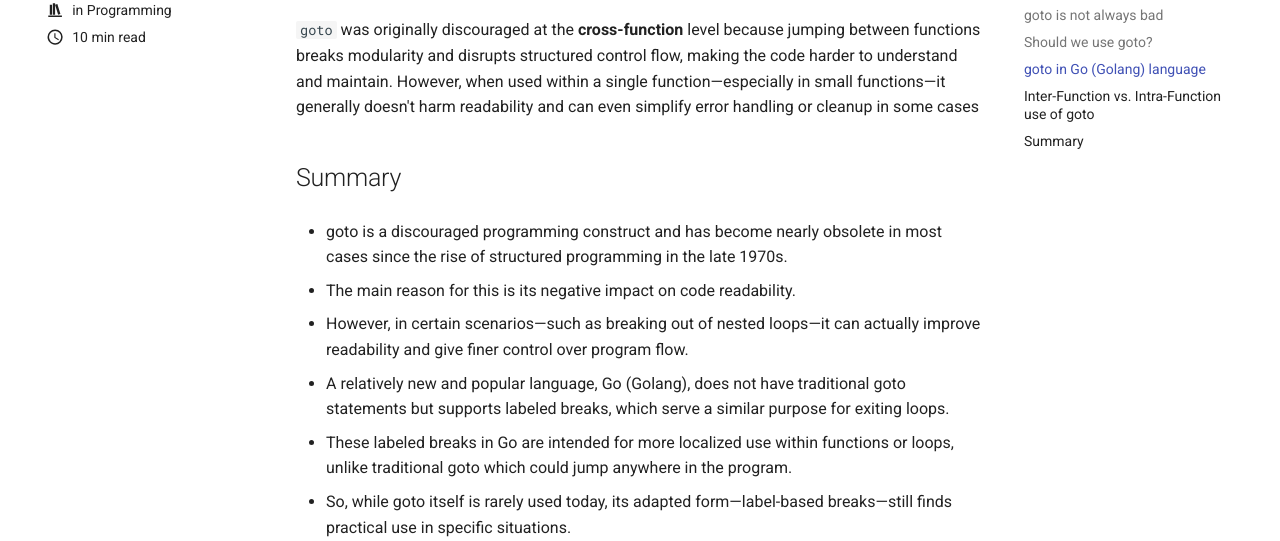
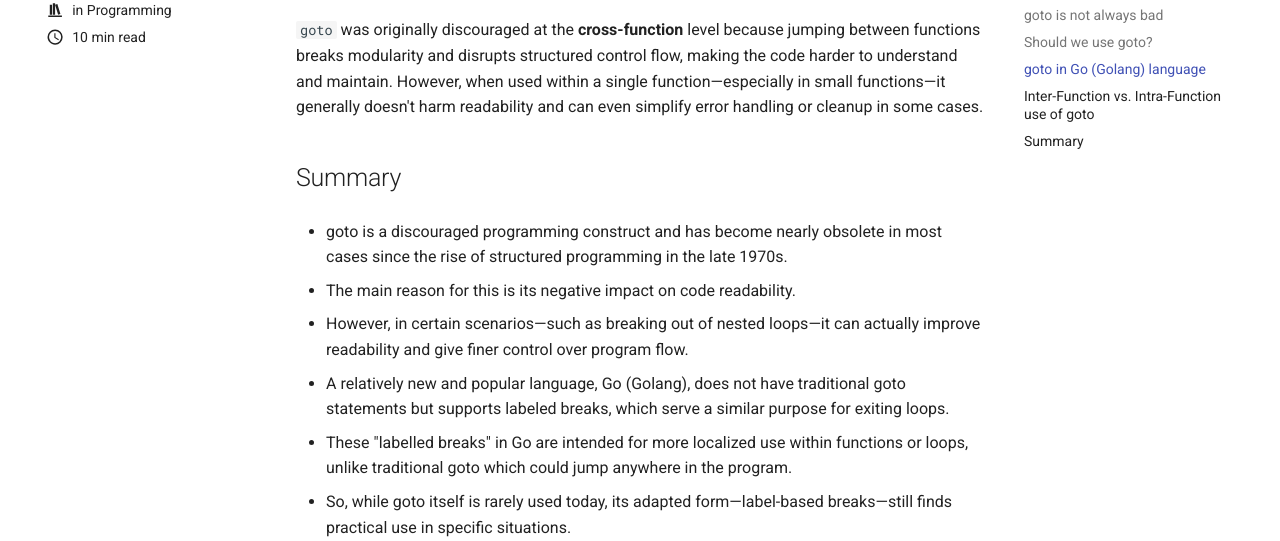
Before and after one commit to alohamujeeb/alohamujeeb.github.io, an MkDocs documentation site: the page built from docs/blog/posts/2025-08-02-is-goto-dead.md, in a window 1280 px wide and 900 px high, scrolled down 3926 px. Shown: the part 240-781 px from the top of the window. Built offline with MkDocs 1.6.1 and Material for MkDocs 9.7.7, drawn with Linux system fonts in a browser that asks for light colours.

Commit message:
blog reformatted

````diff
--- a/docs/blog/posts/2025-08-02-is-goto-dead.md
+++ b/docs/blog/posts/2025-08-02-is-goto-dead.md
@@ -16,6 +16,7 @@
 
 # Is **goto** statement dead?
 ---
+<!-- more -->
 
 ## Structured Programming
 Structured programming became mainstream in the 1970s and 1980s. It  is a programming paradigm that emphasizes writing clear, logical, and well-organized code using:
@@ -23,7 +24,6 @@
 1. Sequence – code runs in order
 2. Selection – decisions using if, else, switch
 3. Loops – repetition using for, while, etc.
-<!-- more -->
 
 ## goto statment
 A fourth type of statement, the **goto** statement, was widely used before structured programming. However, it is considered harmful because it makes code harder to understand and maintain.
@@ -267,7 +267,7 @@
 **It can much more complicated to break out of selected loop by using flag variables at different levels. A cleaner logic would be to use labels (i.e. hidden goto statements)**
 
 ## Inter-Function vs. Intra-Function use of goto
-```goto``` was originally discouraged at the **cross-function** level because jumping between functions breaks modularity and disrupts structured control flow, making the code harder to understand and maintain. However, when used within a single function—especially in small functions—it generally doesn't harm readability and can even simplify error handling or cleanup in some cases
+```goto``` was originally discouraged at the **cross-function** level because jumping between functions breaks modularity and disrupts structured control flow, making the code harder to understand and maintain. However, when used within a single function—especially in small functions—it generally doesn't harm readability and can even simplify error handling or cleanup in some cases.
 
 
 ## Summary
@@ -279,7 +279,7 @@
 
 - A relatively new and popular language, Go (Golang), does not have traditional goto statements but supports labeled breaks, which serve a similar purpose for exiting loops.
 
-- These labeled breaks in Go are intended for more localized use within functions or loops, unlike traditional goto which could jump anywhere in the program.
+- These "labelled breaks" in Go are intended for more localized use within functions or loops, unlike traditional goto which could jump anywhere in the program.
 
 - So, while goto itself is rarely used today, its adapted form—label-based breaks—still finds practical use in specific situations.
 
````
